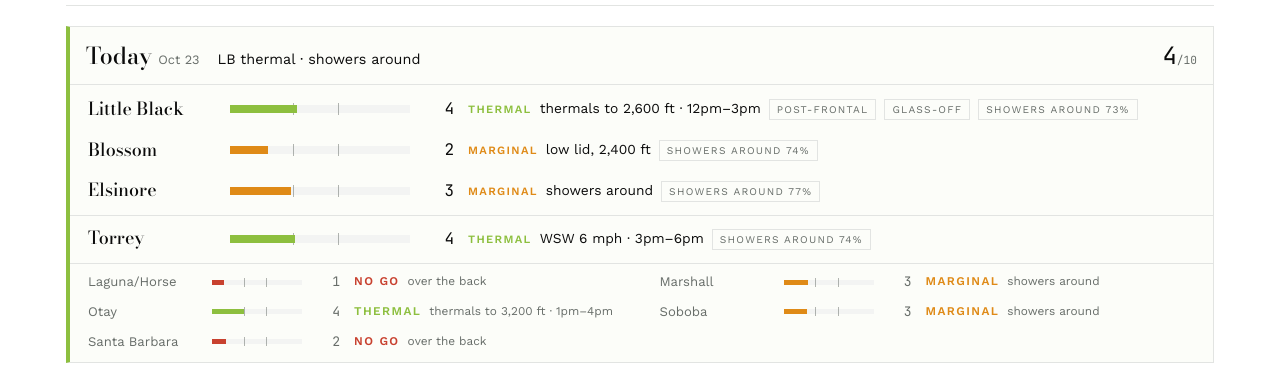
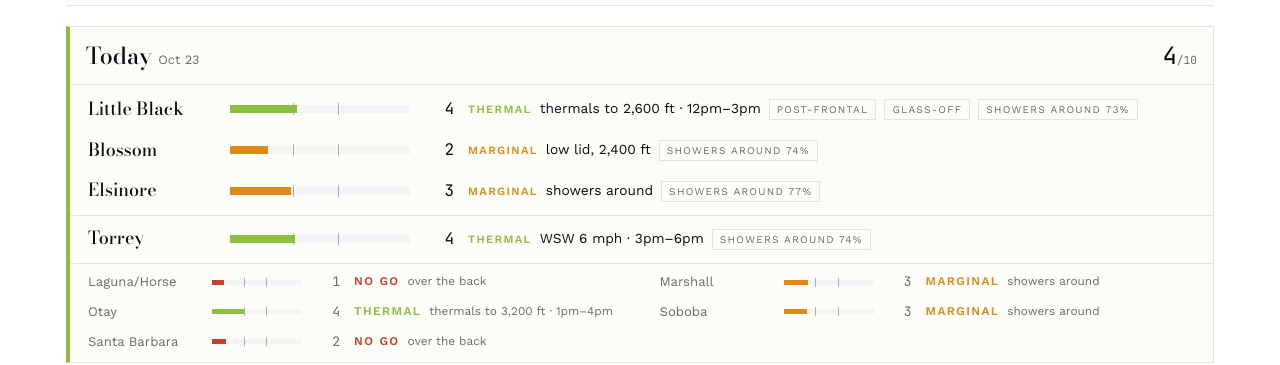
Before and after one commit to jsmertens-PG/pg-wx-dashboard, a plain HTML site: page index.html in a window 1280 px wide. Shown: the part 460-825 px from the top of the page. Drawn offline with nearby package versions, Linux system fonts and the light colour scheme.

Commit message:
Add files via upload

```diff
--- a/index.html
+++ b/index.html
@@ -80,8 +80,7 @@ details.fold > :not(summary) { margin-top: 10px; }
 /* day cards */
 .days { display: grid; gap: 14px; }
 .day { border: 1px solid var(--line); border-left: 4px solid var(--qc); background: color-mix(in srgb, var(--qc) 3%, var(--surface)); display: grid; scroll-margin-top: 12px; }
-.day > .hd { display: grid; grid-template-columns: auto minmax(0, 1fr) auto; gap: 4px 18px; align-items: baseline; padding: 12px 16px 10px; border-bottom: 1px solid var(--line); }
-@media (max-width: 640px) { .day > .hd { grid-template-columns: minmax(0, 1fr) auto; } .day > .hd .headline { grid-column: 1 / -1; grid-row: 2; } }
+.day > .hd { display: grid; grid-template-columns: minmax(0, 1fr) auto; gap: 4px 18px; align-items: baseline; padding: 12px 16px 10px; border-bottom: 1px solid var(--line); }
 .day .when { font-family: var(--font-display); font-size: 1.45rem; white-space: nowrap; }
 .day .when small { font-family: var(--font-body); font-size: .8rem; color: var(--muted); margin-left: 6px; }
 .day .headline { margin: 0; font-size: .9rem; }
@@ -336,7 +335,6 @@ function render(data) {
     return `<article class="day" id="day-${i}" style="--qc:${qv(tint)}">
       <div class="hd">
         <span class="when">${esc(L.long)}<small>${esc(L.date)}</small></span>
-        <p class="headline">${esc(d.headline || "")}</p>
         <span class="big" title="Best home site">${r1(bm?.rating)}<small>/10</small></span>
       </div>
       <div class="list">
```
